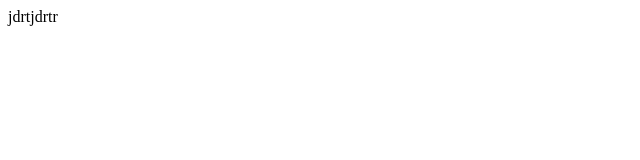
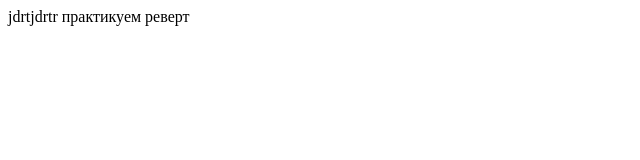
Before and after one commit to KseniaAntipina/git-lesson, a plain HTML site: page index3.html in a window 1280 px wide. Shown: the whole page, without its empty margins (0-640 px from the left). Drawn offline with Linux system fonts and the light colour scheme.

Commit message:
practice again

```diff
--- a/index3.html
+++ b/index3.html
@@ -10,6 +10,7 @@
 
 <body>
     jdrtjdrtr
+    практикуем реверт
 </body>
 
 </html>
```
